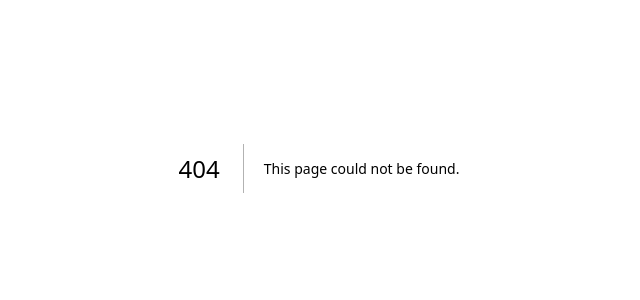
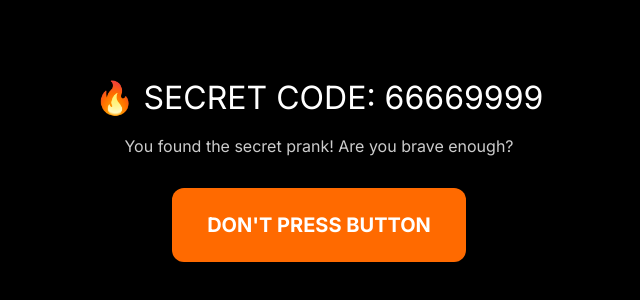
Before and after one commit to Mehakpr/prankhub, a Next.js app: page /66669999 in a window 1280 px wide. Before the commit this address had no page. Shown: the part 232-532 px from the top of the page, without its empty margins (321-961 px from the left). Built offline with nearby package versions, Linux system fonts and the light colour scheme.

Commit message:
Add secret number prank page

```diff
--- /dev/null
+++ b/src/app/66669999/page.tsx
@@ -0,0 +1,47 @@
+"use client";
+
+import { useRouter } from "next/navigation";
+
+export default function SecretPrankPage() {
+  const router = useRouter();
+
+  return (
+    <main
+      style={{
+        minHeight: "100dvh",
+        background: "#000",
+        color: "#fff",
+        display: "flex",
+        flexDirection: "column",
+        alignItems: "center",
+        justifyContent: "center",
+        textAlign: "center",
+        padding: "20px",
+      }}
+    >
+      <h1 style={{ fontSize: "32px", marginBottom: "12px" }}>
+        🔥 SECRET CODE: 66669999
+      </h1>
+
+      <p style={{ marginBottom: "30px", color: "#ccc" }}>
+        You found the secret prank! Are you brave enough?
+      </p>
+
+      <button
+        onClick={() => router.push("/surprise")}
+        style={{
+          background: "#ff6a00",
+          color: "#fff",
+          padding: "22px 35px",
+          fontSize: "20px",
+          fontWeight: "bold",
+          border: "none",
+          borderRadius: "12px",
+          cursor: "pointer",
+        }}
+      >
+        DON'T PRESS BUTTON
+      </button>
+    </main>
+  );
+}
```
